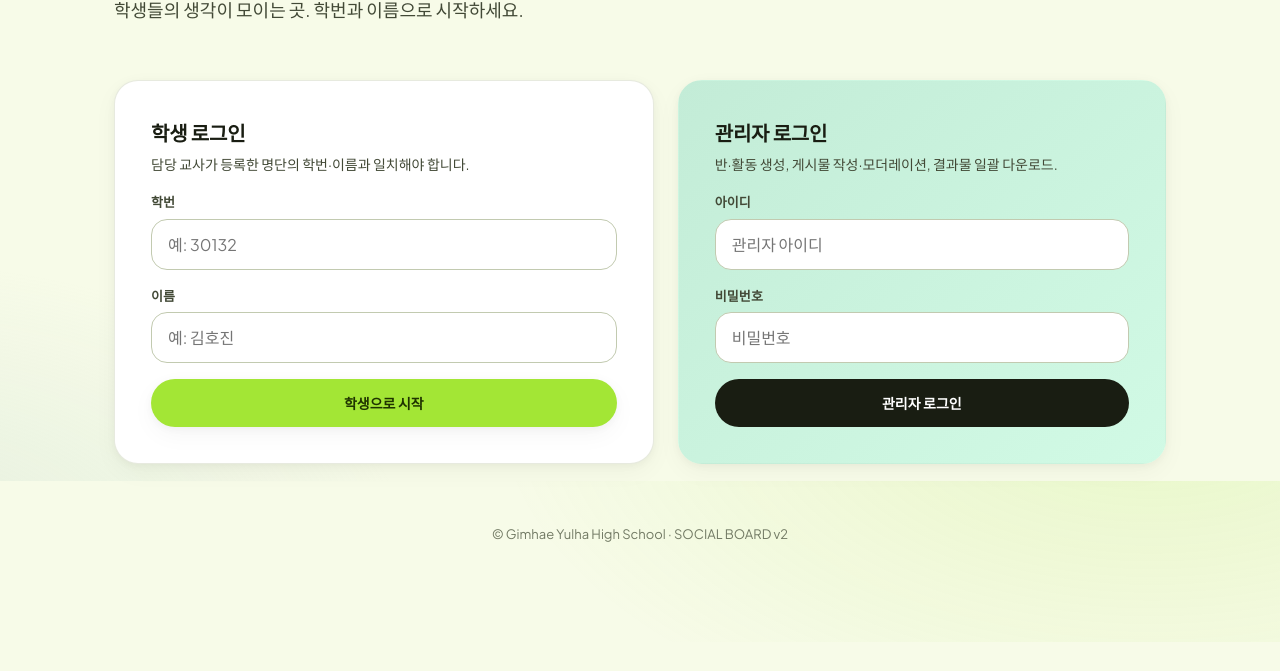
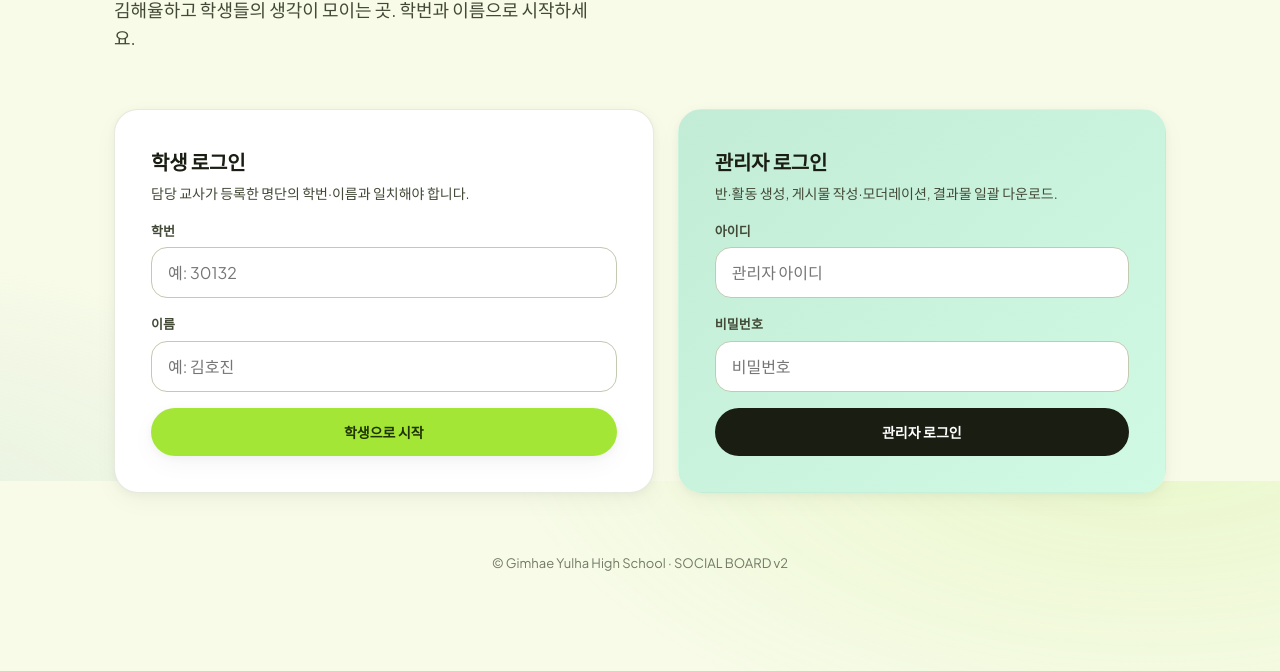
Before and after one commit to Higeooo/socialboard2026, a plain HTML site: page index.html in a window 1280 px wide. Shown: the part 319-990 px from the top of the page. Before the commit the page ends 961 px from the top, so only its background shows below. Drawn offline with Linux system fonts and the light colour scheme.

Commit message:
Update index.html

```diff
--- a/index.html
+++ b/index.html
@@ -31,7 +31,7 @@
   <main id="screen-login" class="screen screen-login">
     <header class="login-hero">
       <h1 class="display">SOCIAL<br/>BOARD<span class="dot">.</span></h1>
-      <p class="lede">학생들의 생각이 모이는 곳. 학번과 이름으로 시작하세요.</p>
+      <p class="lede">김해율하고 학생들의 생각이 모이는 곳. 학번과 이름으로 시작하세요.</p>
     </header>
 
     <div class="login-grid">
```
